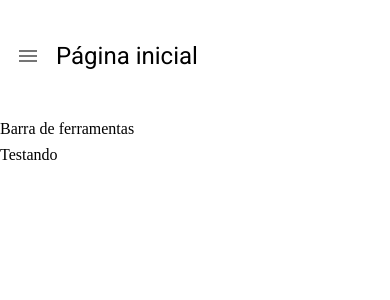
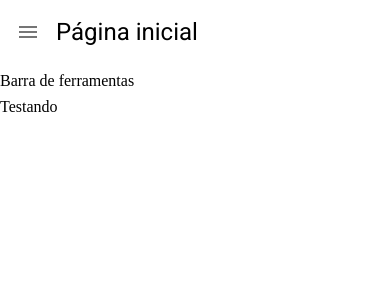
Before and after one commit to oAnthonyG/typescript-material-ui-cadastro, a React (Create React App) app: page /pagina-inicial in a window 390 px wide. Shown: the top 300 px of the page. Built offline with nearby package versions, Linux system fonts and the light colour scheme.

Commit message:
responsive base layout

```diff
--- a/src/pages/dashboard/Dashboard.tsx
+++ b/src/pages/dashboard/Dashboard.tsx
@@ -2,7 +2,7 @@
 
 export const Dashboard = () => {
   return (
-    <LayoutBaseDePagina titulo="Página inicial">
+    <LayoutBaseDePagina titulo="Página inicial" barraDeFerramentas={<>Barra de ferramentas</>}>
       Testando
     </LayoutBaseDePagina>
   );
--- a/src/shared/layouts/LayoutBaseDePagina.tsx
+++ b/src/shared/layouts/LayoutBaseDePagina.tsx
@@ -1,22 +1,25 @@
+import { ReactNode } from "react";
 import { Box } from "@mui/system";
-import { ReactNode } from "react";
 import { Typography, useTheme, IconButton, Icon, useMediaQuery, Theme } from "@mui/material";
+
 import { useDrawerContext } from "../contexts";
 
 interface ILayoutBaseDePaginaProps {
   titulo: string;
+  barraDeFerramentas?: ReactNode;
   children: ReactNode;
 }
 
-export const LayoutBaseDePagina: React.FC<ILayoutBaseDePaginaProps> = ({ children, titulo }) => {
+export const LayoutBaseDePagina: React.FC<ILayoutBaseDePaginaProps> = ({ children, titulo, barraDeFerramentas }) => {
   const smDown = useMediaQuery((theme: Theme) => theme.breakpoints.down('sm'));
+  const mdDown = useMediaQuery((theme: Theme) => theme.breakpoints.down('md'));
   const theme = useTheme();
 
-  const {toggleDrawerOpen} = useDrawerContext();
+  const { toggleDrawerOpen } = useDrawerContext();
 
   return (
     <Box height="100%" display="flex" flexDirection="column" gap={1}>
-      <Box padding={1} display="flex" alignItems="center" height={theme.spacing(12)} gap={1}>
+      <Box padding={1} display="flex" alignItems="center" gap={1} height={theme.spacing(smDown ? 6 : mdDown ? 8 : 12)} >
 
         {smDown && (
           <IconButton onClick={toggleDrawerOpen}>
@@ -25,16 +28,23 @@
             </Icon>
 
           </IconButton>)}
-        <Typography variant="h5">
+        <Typography
+         variant={smDown ? "h5" : mdDown ? "h4" : "h3"}
+         overflow="hidden"
+         whiteSpace="nowrap"
+         textOverflow="ellipsis"
+         >
           {titulo}
         </Typography>
       </Box>
 
+      {barraDeFerramentas && (
         <Box>
-        Barra de ferramentas
+          {barraDeFerramentas}
         </Box>
+      )}
 
-      <Box>
+      <Box flex={1} overflow="auto">
         {children}
       </Box>
     </Box>
```
Lines whose indentation alone changed are shown as unchanged.
